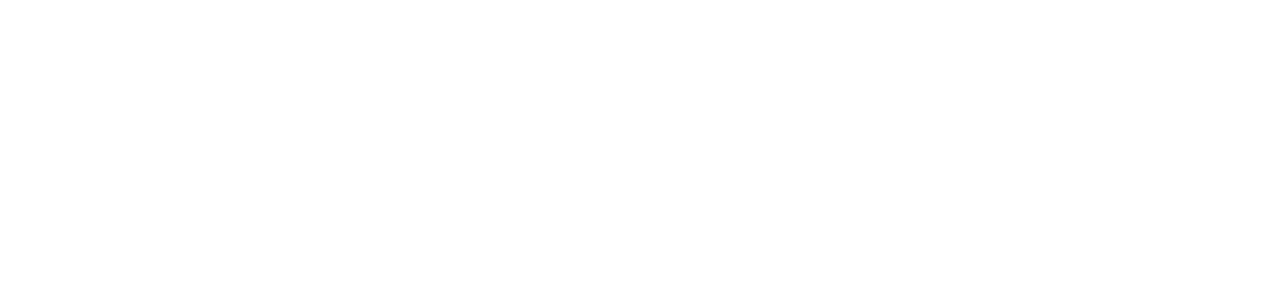
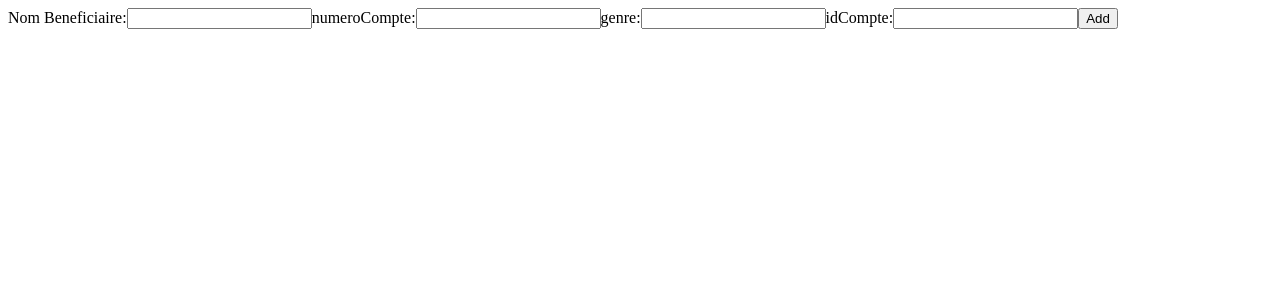
Before and after one commit to BAOUCHbaSalma/AngularEBank, an Angular app: page /beneficiaire in a window 1280 px wide. Before the commit this address led to /. Shown: the top 300 px of the page. Built offline with nearby package versions, Linux system fonts and the light colour scheme.

Commit message:
j'ai ajoutee la methode qui affiche les cartes d'un compte

```diff
--- a/src/app/Service/service.service.ts
+++ b/src/app/Service/service.service.ts
@@ -32,7 +32,11 @@ export class ServiceService {
 
   }
   public addBeneficiaire(FormData:Beneficiaire){
-    return this.http.put(`${this.urlApi}/beneficiaire/${id}`,inputData)
+    return this.http.post(`${this.urlApi}/beneficiaire`,FormData)
+
+  }
+  public showCartesBancaires(id:number){
+    return this.http.get(`${this.urlApi}/cartes/${id}`)
 
   }
 }
--- /dev/null
+++ b/src/app/add-beneficiaire/add-beneficiaire.component.html
@@ -0,0 +1,18 @@
+<form [formGroup]="beneficiaireForm" (ngSubmit)="submitBeneficiaire()">
+
+    <input id="idBeneficiaire" formControlName="idBeneficiaire" type="hidden">
+
+    <label for="nomBeneficiaire">Nom Beneficiaire:</label>
+    <input id="nomBeneficiaire" formControlName="nomBeneficiaire" type="text">
+
+    <label for="numeroCompte">numeroCompte:</label>
+    <input id="numeroCompte" formControlName="numeroCompte" type="number">
+
+    <label for="banque">genre:</label>
+    <input id="banque" formControlName="banque" type="text">
+
+    <label for="idCompte">idCompte:</label>
+    <input id="idCompte" formControlName="idCompte" type="number">
+
+    <button  type="submit">Add</button>
+  </form>
--- /dev/null
+++ b/src/app/add-beneficiaire/add-beneficiaire.component.ts
@@ -0,0 +1,58 @@
+import { Component, OnInit } from '@angular/core';
+import { ServiceService } from '../Service/service.service';
+import { FormBuilder } from '@angular/forms';
+import { Beneficiaire } from '../Model/Model.models';
+
+@Component({
+  selector: 'app-add-beneficiaire',
+  templateUrl: './add-beneficiaire.component.html',
+  styleUrl: './add-beneficiaire.component.css'
+})
+export class AddBeneficiaireComponent implements OnInit {
+  beneficiaireForm:any
+
+constructor(private srv:ServiceService,private fb:FormBuilder){}
+  ngOnInit(): void {
+    this.beneficiaireForm=this.fb.group({
+      idBeneficiaire:'',
+      nomBeneficiaire:'',
+      banque:'',
+      numeroCompte:'',
+      idCompte:'',
+
+    }
+
+    )
+
+  }
+  submitBeneficiaire(){
+    const inputData:Beneficiaire={
+      idBeneficiaire:0,
+     nomBeneficiaire:this.beneficiaireForm.value.nomBeneficiaire,
+     banque:this.beneficiaireForm.value.banque,
+     numeroCompte:this.beneficiaireForm.value.numeroCompte ,
+     compte:{
+       idCompte: this.beneficiaireForm.value.idCompte,
+       typeCompte: '',
+       solde: 0,
+       dateCreation: '',
+       status: '',
+       numeroCompte: '',
+       raisonFermeture: '',
+       user: {
+         userId: 0,
+         username: '',
+         password: '',
+         age: 0,
+         genre: '',
+         listeCompte: []
+       }
+     }
+
+ }
+ this.srv.addBeneficiaire(inputData).subscribe(()=>{
+  this.ngOnInit()
+ })
+  }
+
+}
--- a/src/app/app-routing.module.ts
+++ b/src/app/app-routing.module.ts
@@ -4,12 +4,16 @@ import { FormulaireComponent } from './formulaire/formulaire.component';
 import { TableComponent } from './table/table.component';
 import { TableBenefciaireComponent } from './table-beneficiaire/table-beneficiaire.component';
 import { UpdatebeneficiaireComponent } from './updatebeneficiaire/updatebeneficiaire.component';
+import { AddBeneficiaireComponent } from './add-beneficiaire/add-beneficiaire.component';
+import { CarteBancaireComponent } from './carte-bancaire/carte-bancaire.component';
 
 const routes: Routes = [
   {path:"home",component:FormulaireComponent},
   {path:"home/:id",component:TableComponent},
   {path:"beneficiaires/:idB",component:TableBenefciaireComponent},
   {path:"beneficiaire/:idB",component:UpdatebeneficiaireComponent},
+  {path:"beneficiaire",component:AddBeneficiaireComponent},
+  {path:"cartes/:idC",component:CarteBancaireComponent},
 
 
 ];
--- a/src/app/app.module.ts
+++ b/src/app/app.module.ts
@@ -9,6 +9,8 @@ import { HttpClientModule } from '@angular/common/http';
 import { TableComponent } from './table/table.component';
 import { TableBenefciaireComponent } from './table-beneficiaire/table-beneficiaire.component';
 import { UpdatebeneficiaireComponent } from './updatebeneficiaire/updatebeneficiaire.component';
+import { AddBeneficiaireComponent } from './add-beneficiaire/add-beneficiaire.component';
+import { CarteBancaireComponent } from './carte-bancaire/carte-bancaire.component';
 
 @NgModule({
   declarations: [
@@ -16,7 +18,9 @@ import { UpdatebeneficiaireComponent } from './updatebeneficiaire/updatebenefici
     FormulaireComponent,
     TableComponent,
     TableBenefciaireComponent,
-    UpdatebeneficiaireComponent
+    UpdatebeneficiaireComponent,
+    AddBeneficiaireComponent,
+    CarteBancaireComponent
   ],
   imports: [
     BrowserModule,
--- /dev/null
+++ b/src/app/carte-bancaire/carte-bancaire.component.html
@@ -0,0 +1,26 @@
+
+<table>
+    <thead>
+    <tr>
+      <th>idCarte</th>
+      <th>numero</th>
+      <th>dateExpiration</th>
+      <th>typeCarte</th>
+      <th>status</th>
+      <th>compte</th>
+
+    </tr>
+    </thead>
+    <tbody>
+    <tr *ngFor="let carte of listCartes">
+      <td>{{carte.idCarte}}</td>
+      <td>{{carte.numero}}</td>
+      <td>{{carte.dateExpiration}}</td>
+      <td>{{carte.typeCarte}}</td>
+      <td>{{carte.status}}</td>
+      <td>{{carte.compte.idCompte}}</td>
+
+    </tr>
+
+    </tbody>
+  </table>
--- /dev/null
+++ b/src/app/carte-bancaire/carte-bancaire.component.ts
@@ -0,0 +1,23 @@
+import { Component, OnInit } from '@angular/core';
+import { ServiceService } from '../Service/service.service';
+import { ActivatedRoute } from '@angular/router';
+
+@Component({
+  selector: 'app-carte-bancaire',
+  templateUrl: './carte-bancaire.component.html',
+  styleUrl: './carte-bancaire.component.css'
+})
+export class CarteBancaireComponent implements OnInit{
+  listCartes:any
+  compteId:any
+  constructor(private srv:ServiceService,private route:ActivatedRoute){}
+  ngOnInit(): void {
+    this.compteId = this.route.snapshot.paramMap.get('idC');
+    this.srv.showCartesBancaires(this.compteId).subscribe(value=>{
+      this.listCartes=value
+
+    })
+
+  }
+
+}
--- a/src/app/table/table.component.html
+++ b/src/app/table/table.component.html
@@ -22,6 +22,7 @@
         <td>{{compte.numeroCompte}}</td>
         <td>{{compte.raisonFermeture}}</td>
         <td>{{compte.user.userId}}</td>
+        <td> <a routerLink="/cartes/{{compte.idCompte}}">Show Cartes</a></td>
 
       </tr>
 
```
Also changed, not shown: src/app/Model/Model.models.ts (+11 -0 lines), src/app/add-beneficiaire/add-beneficiaire.component.css (added), src/app/carte-bancaire/carte-bancaire.component.css (added), 2 other files (tests, documents, lock files or other folders).
